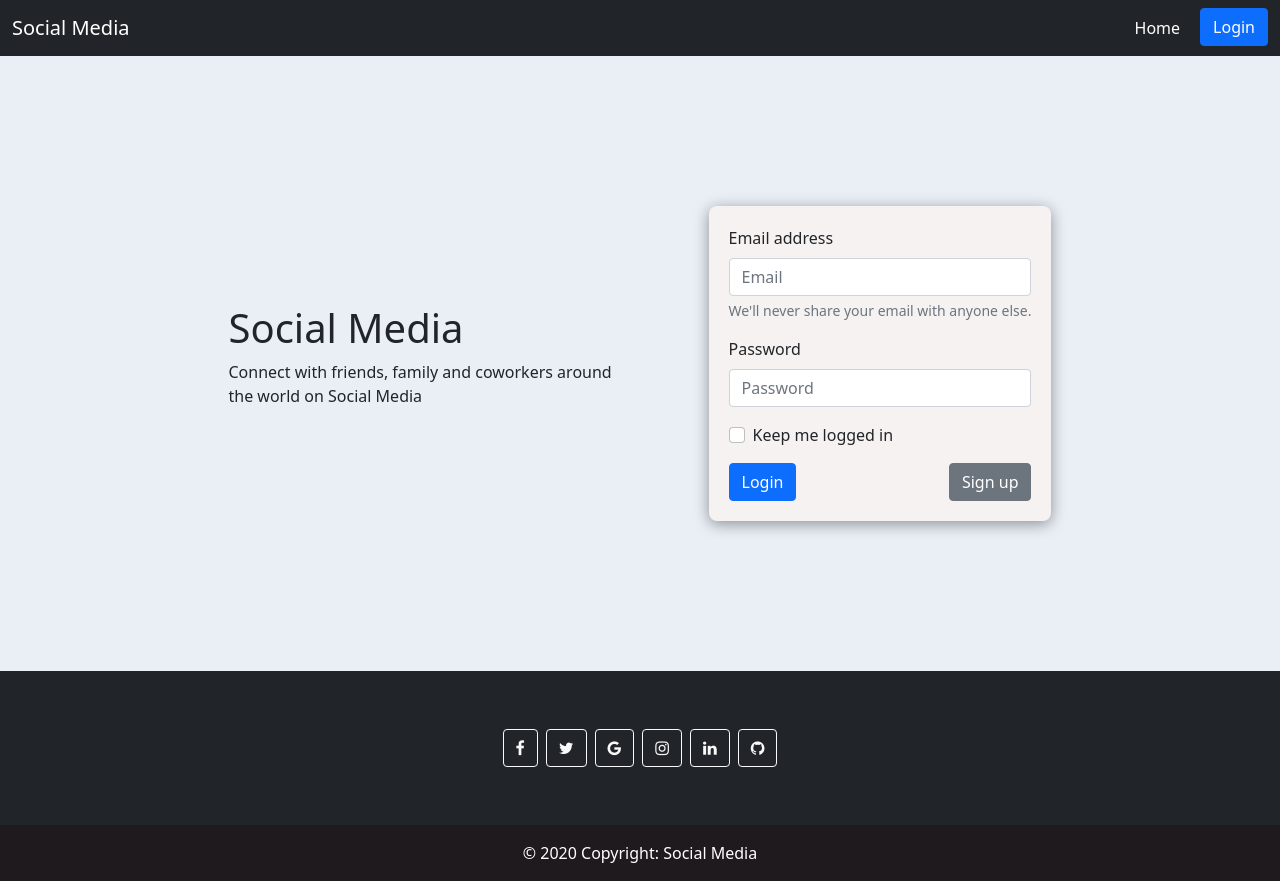
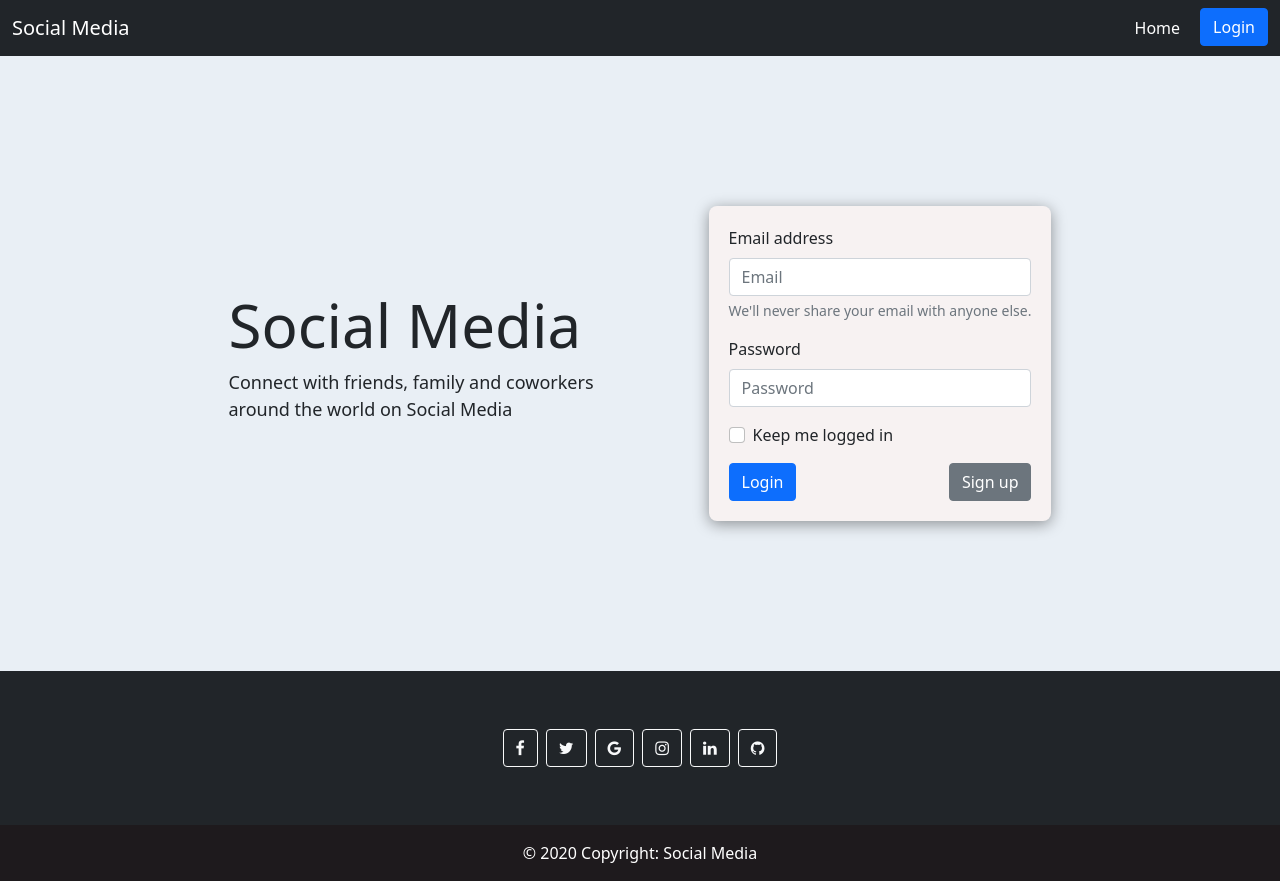
Before and after one commit to Thomas-Vargas/social_media, a React (Create React App) app: page / in a window 1280 px wide. Built offline with nearby package versions, Linux system fonts and the light colour scheme.

Commit message:
Landing page now rendered via component in /pages.

```diff
--- a/package.json
+++ b/package.json
@@ -11,6 +11,7 @@
     "font-awesome": "^4.7.0",
     "react": "^18.0.0",
     "react-dom": "^18.0.0",
+    "react-router-dom": "^6.3.0",
     "react-scripts": "5.0.1",
     "web-vitals": "^2.1.4"
   },
--- a/src/App.js
+++ b/src/App.js
@@ -1,15 +1,10 @@
-import NavBar from './components/NavBar.js'
-import Modal from './components/Modal.js'
-import LoginPage from './components/LoginPage.js'
-import Footer from './components/Footer.js'
+import LandingPage from "./pages/LandingPage";
+import React from "react";
 
 function App() {
   return (
     <div>
-      <NavBar />
-      <Modal />
-      <LoginPage />
-      <Footer />
+      <LandingPage />
     </div>
   )
 }
--- a/src/components/NavBar.js
+++ b/src/components/NavBar.js
@@ -4,9 +4,10 @@ const NavBar = () => {
         <nav className='navbar navbar-expands-lg navbar-dark bg-dark'>
             <div className="container-fluid">
               <a className='navbar-brand' href='#'>Social Media</a>
+
               <ul className='navbar-nav flex-row'>
                 <li className='nav-item'>
-                  <a className='nav-link active'>Home</a>
+                  <a className='nav-link active' href="#">Home</a>
                 </li>
                 <li className='nav-item'>
                   <button type="button" className="btn btn-primary"   data-bs-toggle="modal" data-bs-target="#loginModal">
--- a/src/index.css
+++ b/src/index.css
@@ -65,7 +65,11 @@ a{
 }
 
 .company-info h5 {
-  font-size: 40px;
+  font-size: 60px;
+}
+
+.company-info p {
+  font-size: 18px;
 }
 
 .login-form {
--- /dev/null
+++ b/src/pages/LandingPage.js
@@ -0,0 +1,18 @@
+import NavBar from '../components/NavBar.js'
+import Modal from '../components/Modal.js'
+import LoginPage from '../components/LoginPage.js'
+import Footer from '../components/Footer.js'
+import React from "react";
+
+const landingPage = () => {
+    return (
+        <div>
+            <NavBar />
+            <Modal />
+            <LoginPage />
+            <Footer />
+        </div>
+    )
+}
+
+export default landingPage
```
Also changed, not shown: 1 other file (tests, documents, lock files or other folders).
